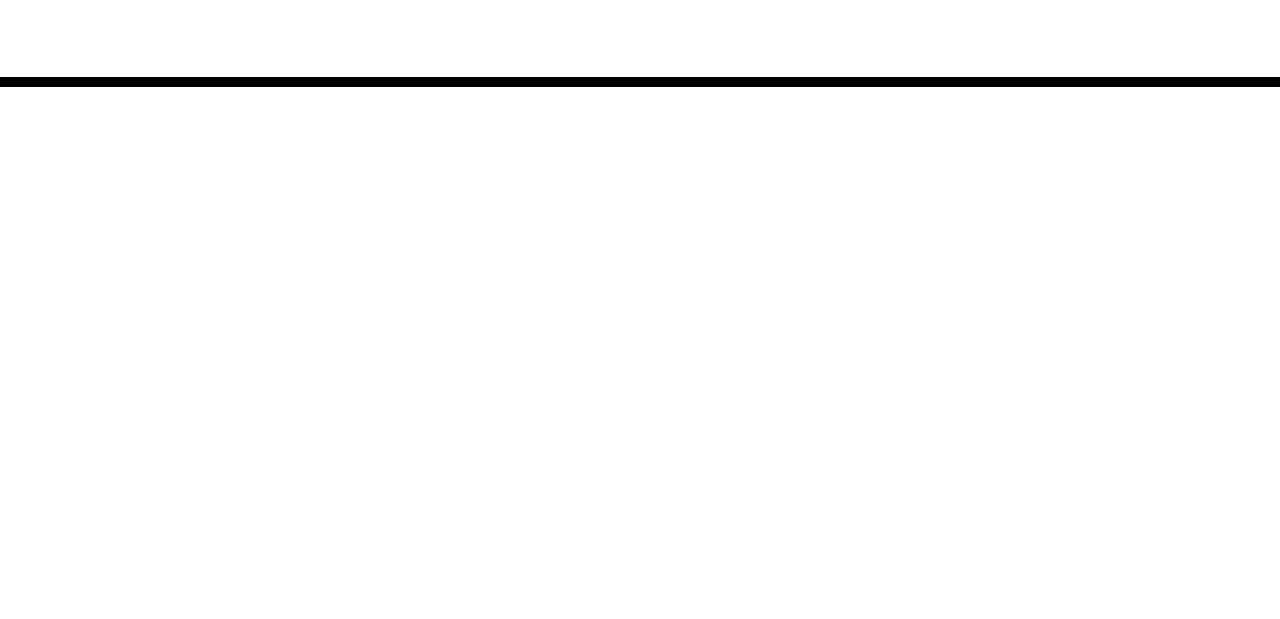
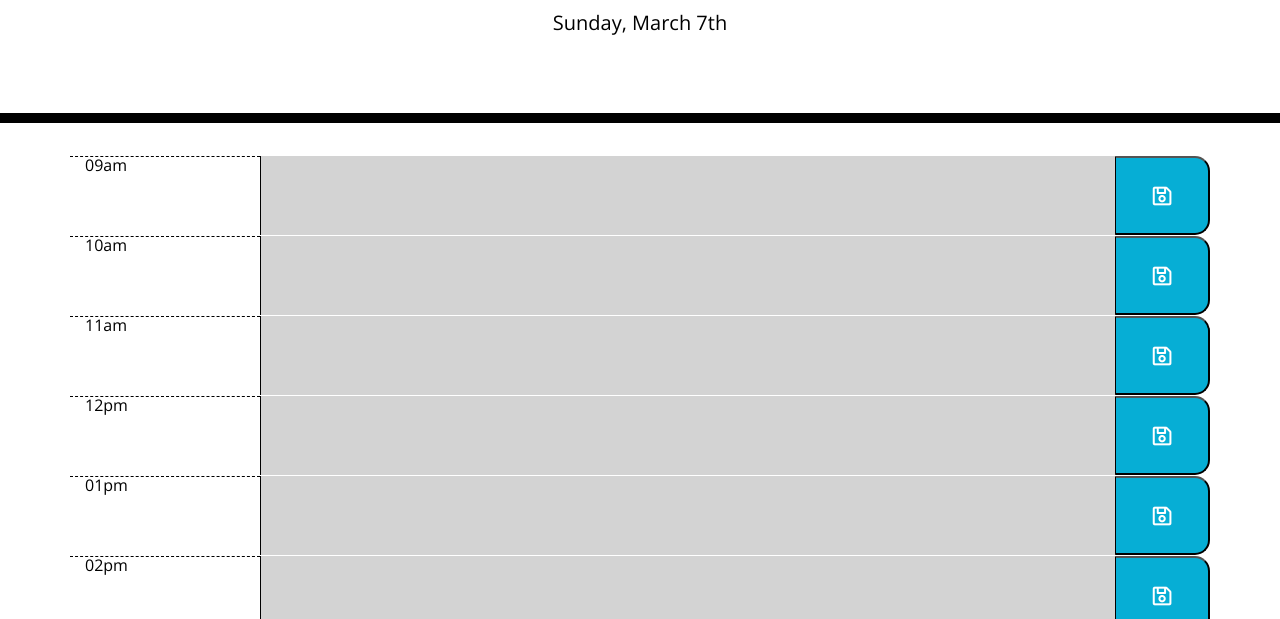
Before and after one commit to kingkevin05/workday-planner, a plain HTML site: page index.html in a window 1280 px wide. Shown: the part 181-800 px from the top of the page. Drawn offline with nearby package versions, Linux system fonts and the light colour scheme.

Commit message:
finished

```diff
--- a/assets/css/style.css
+++ b/assets/css/style.css
@@ -11,6 +11,8 @@ textarea{
   color: #000000;
   border-left: 1px solid black;
   padding: 10px;
+  width: 100%;
+  height: 100%;
 }
 
 .jumbotron {
--- /dev/null
+++ b/assets/js/app.js
@@ -0,0 +1,152 @@
+
+var fullDay  = [
+  {
+      id: "0",
+      hour: "09",
+      time: "09",
+      meridiem: "am",
+      reminder: ""
+  },
+  {
+      id: "1",
+      hour: "10",
+      time: "10",
+      meridiem: "am",
+      reminder: ""
+  },
+  {
+      id: "2",
+      hour: "11",
+      time: "11",
+      meridiem: "am",
+      reminder: ""
+  },
+  {
+      id: "3",
+      hour: "12",
+      time: "12",
+      meridiem: "pm",
+      reminder: ""
+  },
+  {
+      id: "4",
+      hour: "01",
+      time: "13",
+      meridiem: "pm",
+      reminder: ""
+  },
+  {
+      id: "5",
+      hour: "02",
+      time: "14",
+      meridiem: "pm",
+      reminder: ""
+  },
+  {
+      id: "6",
+      hour: "03",
+      time: "15",
+      meridiem: "pm",
+      reminder: ""
+  },
+  {
+      id: "7",
+      hour: "04",
+      time: "16",
+      meridiem: "pm",
+      reminder: ""
+  },
+  {
+      id: "8",
+      hour: "05",
+      time: "17",
+      meridiem: "pm",
+      reminder: ""
+  },
+
+]
+
+function todaysDate() {
+  var currentHeaderDate = moment().format('dddd, MMMM Do');
+  $("#currentDay").text(currentHeaderDate);
+}
+
+function saveMyPlans() {
+  localStorage.setItem("fullDay", JSON.stringify(fullDay));
+}
+
+function displayPlans() {
+  fullDay .forEach(function (_currentHour) {
+      $(`#${_currentHour.id}`).val(_currentHour.reminder);
+  })
+}
+
+function init() {
+  var savedData = JSON.parse(localStorage.getItem("fullDay"));
+
+  if (savedData) {
+      fullDay  = savedData;
+  }
+
+  saveMyPlans();
+  displayPlans();
+}
+
+todaysDate();
+
+fullDay .forEach(function(currentHour) {
+
+  var hoursRow = $("<form>")
+    .attr({
+        "class": "row"
+    });
+
+  $(".container").append(hoursRow);
+
+  var hourSpace = $("<div>")
+      .text(`${currentHour.hour}${currentHour.meridiem}`)
+      .attr({
+          "class": "col-md-2 hour"
+        });
+
+  var hourData = $("<div>")
+      .attr({
+          "class": "col-md-9 description p-0"
+        });
+
+  var textSpace = $("<textarea>");
+  hourData.append(textSpace);
+  textSpace.attr("id", currentHour.id);
+  if (currentHour.time < moment().format("HH")) {
+      textSpace.attr ({
+          "class": "past",
+      })
+  } else if (currentHour.time === moment().format("HH")) {
+      textSpace.attr({
+          "class": "present"
+      })
+  } else if (currentHour.time > moment().format("HH")) {
+      textSpace.attr({
+          "class": "future"
+      })
+  }
+
+  var saveButton = $("<i class='far fa-save fa-lg'></i>")
+  var savePlan = $("<button>")
+      .attr({
+          "class": "col-md-1 saveBtn"
+  });
+  savePlan.append(saveButton);
+  hoursRow.append(hourSpace, hourData, savePlan);
+})
+
+init();
+
+$(".saveBtn").on("click", function(event) {
+  event.preventDefault();
+  var saveIndex = $(this).siblings(".description").children(".future").attr("id");
+  fullDay [saveIndex].reminder = $(this).siblings(".description").children(".future").val();
+
+  saveMyPlans();
+  displayPlans();
+})
--- a/index.html
+++ b/index.html
@@ -29,10 +29,11 @@
       <p id="currentDay" class="lead"></p>
     </header>
     <div class="container">
-      <!-- Timeblocks go here -->
+
     </div>
 
     <script src="https://code.jquery.com/jquery-3.4.1.min.js"></script>
     <script src="https://cdnjs.cloudflare.com/ajax/libs/moment.js/2.24.0/moment.min.js"></script>
+    <script src="./assets/js/app.js"></script>
   </body>
 </html>
```
Also changed, not shown: assets/image/Screenshot1.png (added), assets/image/Screenshot2.png (added), 1 other file.
